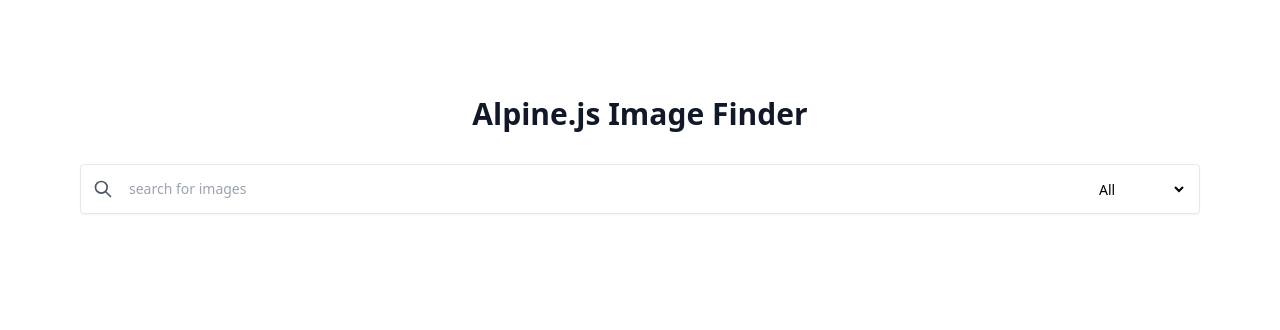
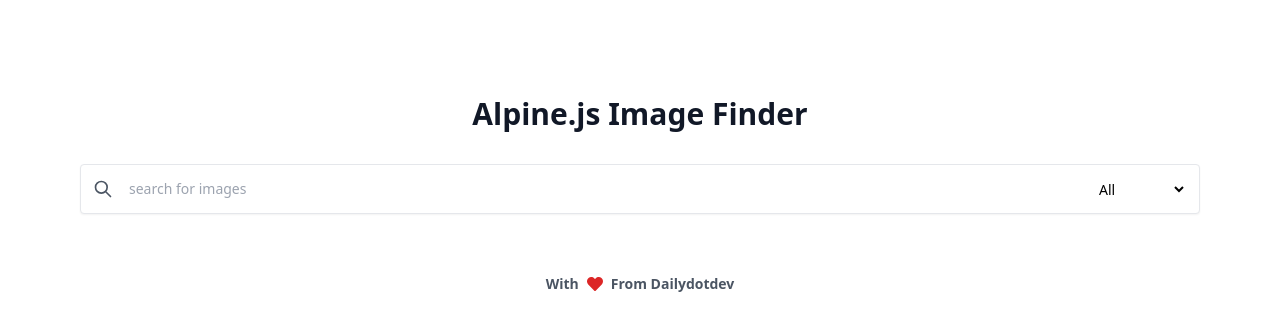
Before and after one commit to lawrenceagles/alpine-image-search, a website: page index.html in a window 1280 px wide. Drawn offline with nearby package versions, Linux system fonts and the light colour scheme; no server answers.

Commit message:
added footer

```diff
--- a/index.html
+++ b/index.html
@@ -60,11 +60,38 @@
           </div>
         </section>
         <!-- image search box end -->
+
+
+        <!-- Image grid starts-->
+        <section id="photos" class="my-5 grid grid-cols-1 md:grid-cols-2
+lg:grid-cols-3 xl:grid-cols-4 gap-4">
+          <template x-for="image in images" :key="image.id">
+
+            <a :href="image.largeImageURL" class="hover:opacity-75 " target="_new">
+              <img class="w-full h-64 object-cover" :src="image.largeImageURL" :alt="image.tags" />
+            </a>
+
+          </template>
+        </section>
+        <!-- Image grid ends-->
       </section>
       <!-- hero ends -->
 
       <!-- Footer starts-->
-      <!-- Footer ends-->
+      <footer class="p-5 text-sm text-gray-600 flex justify-center items-center">
+        <span class="text-teal-600 font-semibold">With</span>
+
+        <svg aria-hidden="true" focusable="false" data-prefix="fas" data-icon="heart"
+          class="svg-inline--fa fa-heart fa-w-16 text-red-600 w-4 h-4 mx-2 align-middle" role="img"
+          xmlns="http://www.w3.org/2000/svg" viewBox="0 0 512 512">
+          <path fill="currentColor"
+            d="M462.3 62.6C407.5 15.9 326 24.3 275.7 76.2L256 96.5l-19.7-20.3C186.1 24.3 104.5 15.9 49.7 62.6c-62.8 53.6-66.1 149.8-9.9 207.9l193.5 199.8c12.5 12.9 32.8 12.9 45.3 0l193.5-199.8c56.3-58.1 53-154.3-9.8-207.9z">
+          </path>
+        </svg>
+
+        <span class="text-teal-600 font-semibold">From Dailydotdev </span>
+      </footer>
+      <!-- Footer ends -->
 
     </div>
   </div>
```
